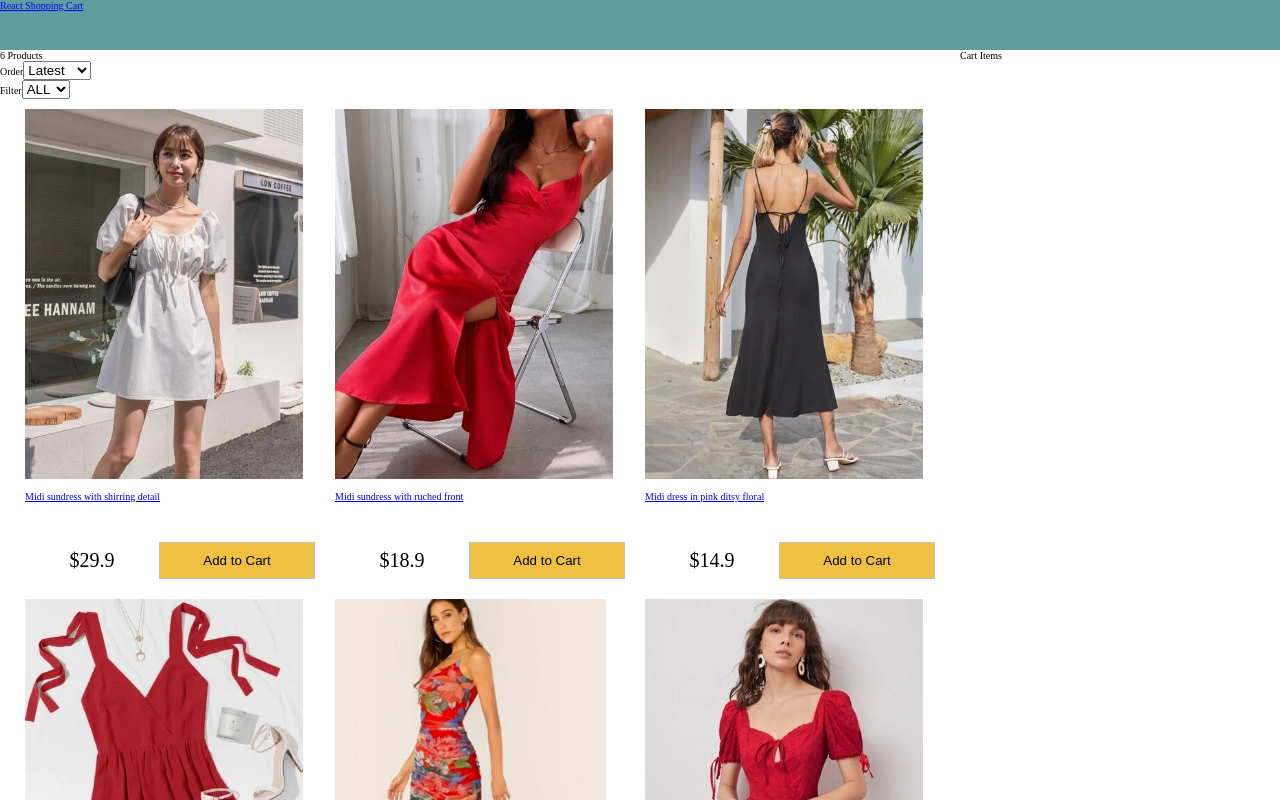
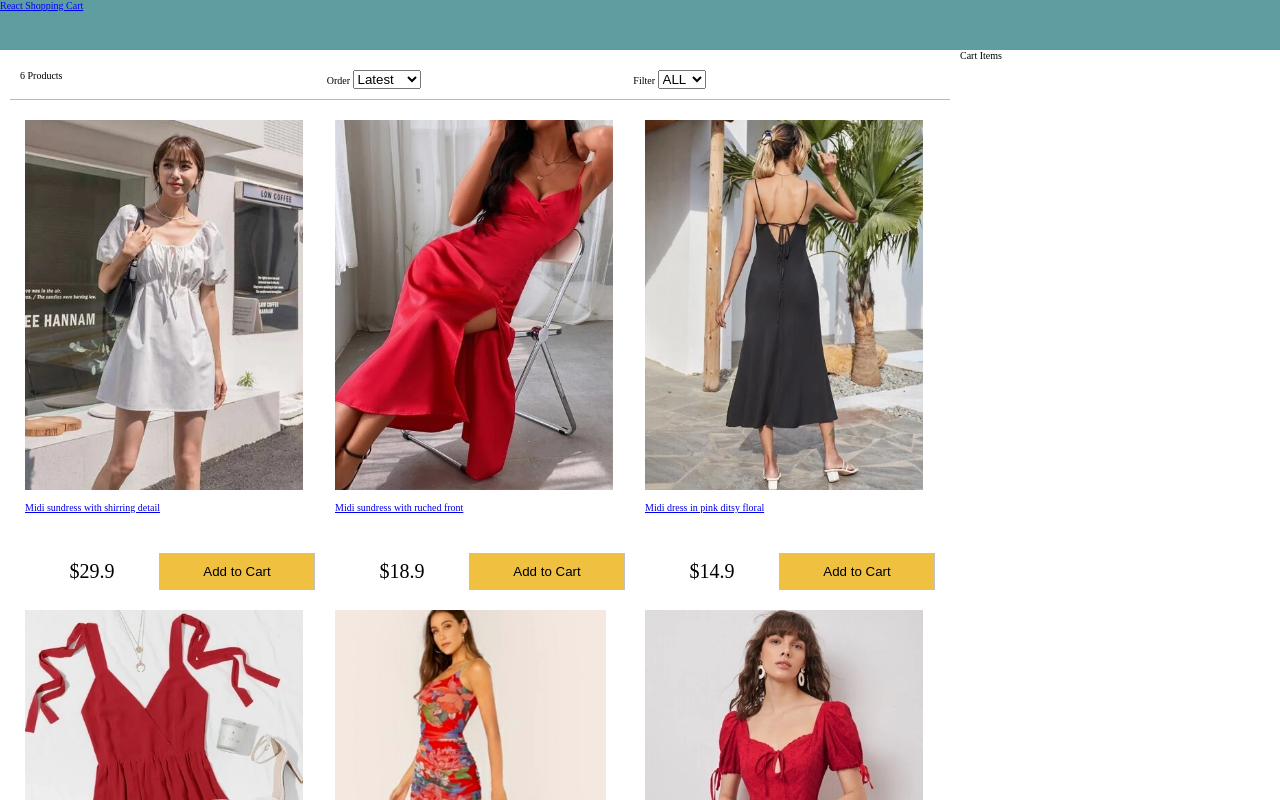
Before and after one commit to nciar1/react-shopping-cart, a React (Create React App) app: page / in a window 1280 px wide. Shown: the top 800 px of the page. Built offline with nearby package versions, Linux system fonts and the light colour scheme.

Commit message:
added filter options

```diff
--- a/src/App.js
+++ b/src/App.js
@@ -15,6 +15,38 @@ constructor(){
   };
 }
 
+sortProducts = (event) =>{
+  const sort = event.target.value;
+  //implement we use event
+  console.log(event.target.value);
+  this.setState((state) => ({
+    sort: sort,
+    products: this.state.products.slice().sort((a,b) =>(
+      sort === "lowest"?
+      ((a.price > b.prize )? 1: -1):
+      sort === "highest"?
+      ((a.price < b.prize)? 1: -1):
+     (a._id > b._id)? 1:-1),
+    )
+
+  }));
+
+};
+
+//pecome method style
+filterProducts = (event) => {
+  //implement
+  console.log(event.target.value);
+
+  if(event.target.value=== ""){
+this.setState({size: event.target.value, products: data.products});}
+  else{
+    this.setState({
+    size: event.target.value,
+    products: data.products.filter((product) => product.availableSizes.indexOf(event.target.value)>=0), //ensures size exists in array
+});
+}};
+
   render(){
   return (
     <div className = "grid-container">
@@ -25,7 +57,14 @@ constructor(){
         <main>
           <div className = "content">
             <div className = "main">
-              <Filter count = {this.state.products.length}> </Filter>
+              <Filter count = {this.state.products.length}
+              size= {this.state.size}
+              sort = {this.state.sort}
+              filterProducts = {this.filterProducts}
+              sortProducts  = {this.sortProducts}
+              >
+
+              </Filter>
               <Products products={this.state.products}/>
           </div>
           <div className="sidebar">
--- a/src/components/Filter.js
+++ b/src/components/Filter.js
@@ -6,15 +6,15 @@ export default class Filter extends Component {
             <div className= "filter">
 
                 <div className="filter-result">{this.props.count} Products</div>
-                <div className="filter-sort">Order
-                <select>
+                <div className="filter-sort">Order{" "}
+                <select value = {this.props.sizes} onChange={this.props.sortProducts}> /*Just passes sort value */
                     <option>Latest</option>
                     <option value = "lowest">Lowest</option>
                     <option value = "highest">Highest</option>
                 </select>
                 </div>
-                <div className="filter-size">Filter
-                <select>
+                <div className="filter-size">Filter{" "}
+                <select value = {this.props.size} onChange={this.props.filterProducts}>
                     <option value="">ALL</option>
                     <option value="S">S</option>
                     <option value="M">M</option>
--- a/src/index.css
+++ b/src/index.css
@@ -151,3 +151,17 @@ footer{
 .button.primary {
   background-color: #f0c040;
 }
+
+/*Filter*/
+
+.filter{
+  display: flex;
+  justify-content: space-between;
+  padding: 1rem;
+  margin: 1rem;
+  border-bottom: 0.1rem tan solid;
+}
+
+.filter div{
+  flex: 1; /*3 same and equal width sections*/
+}
```
